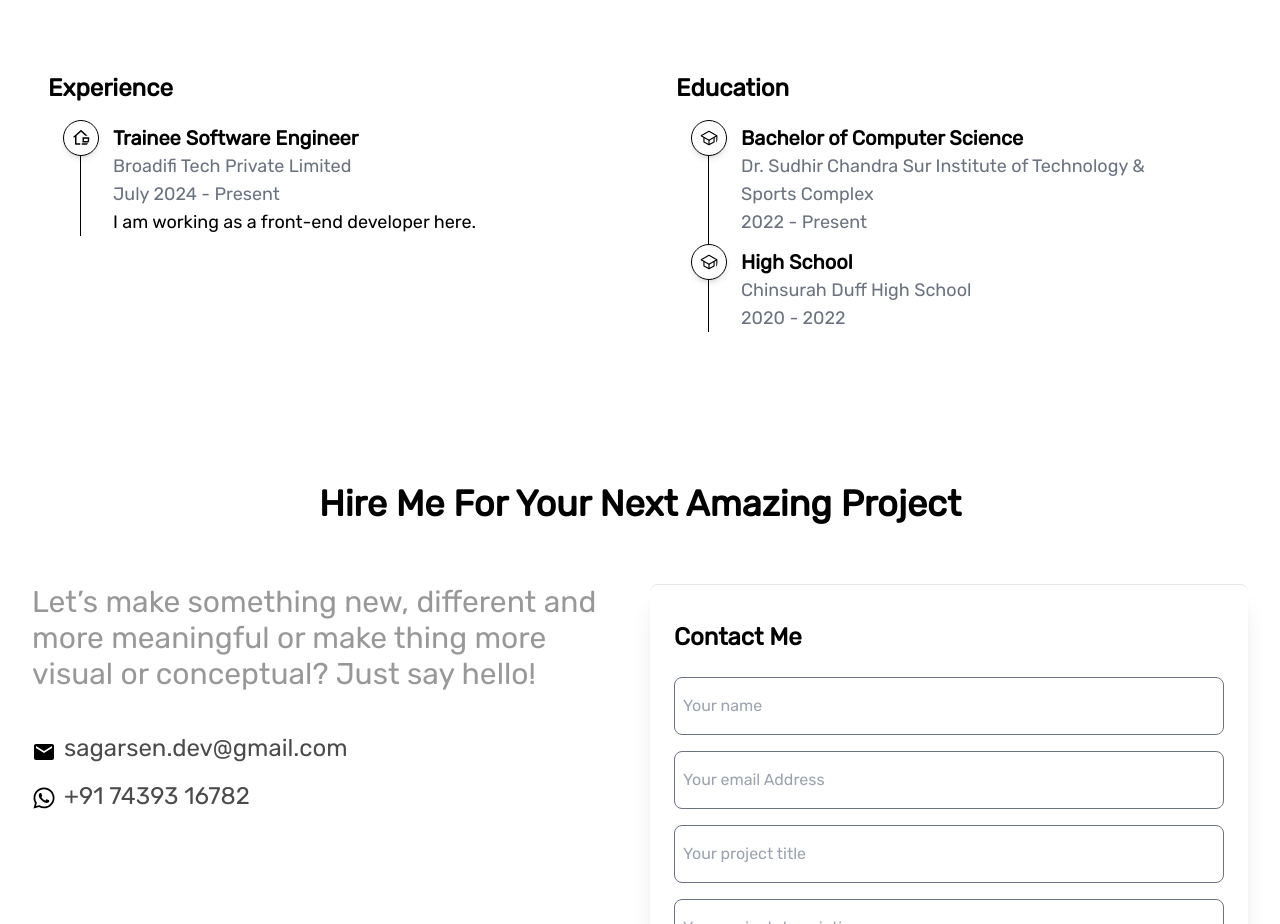
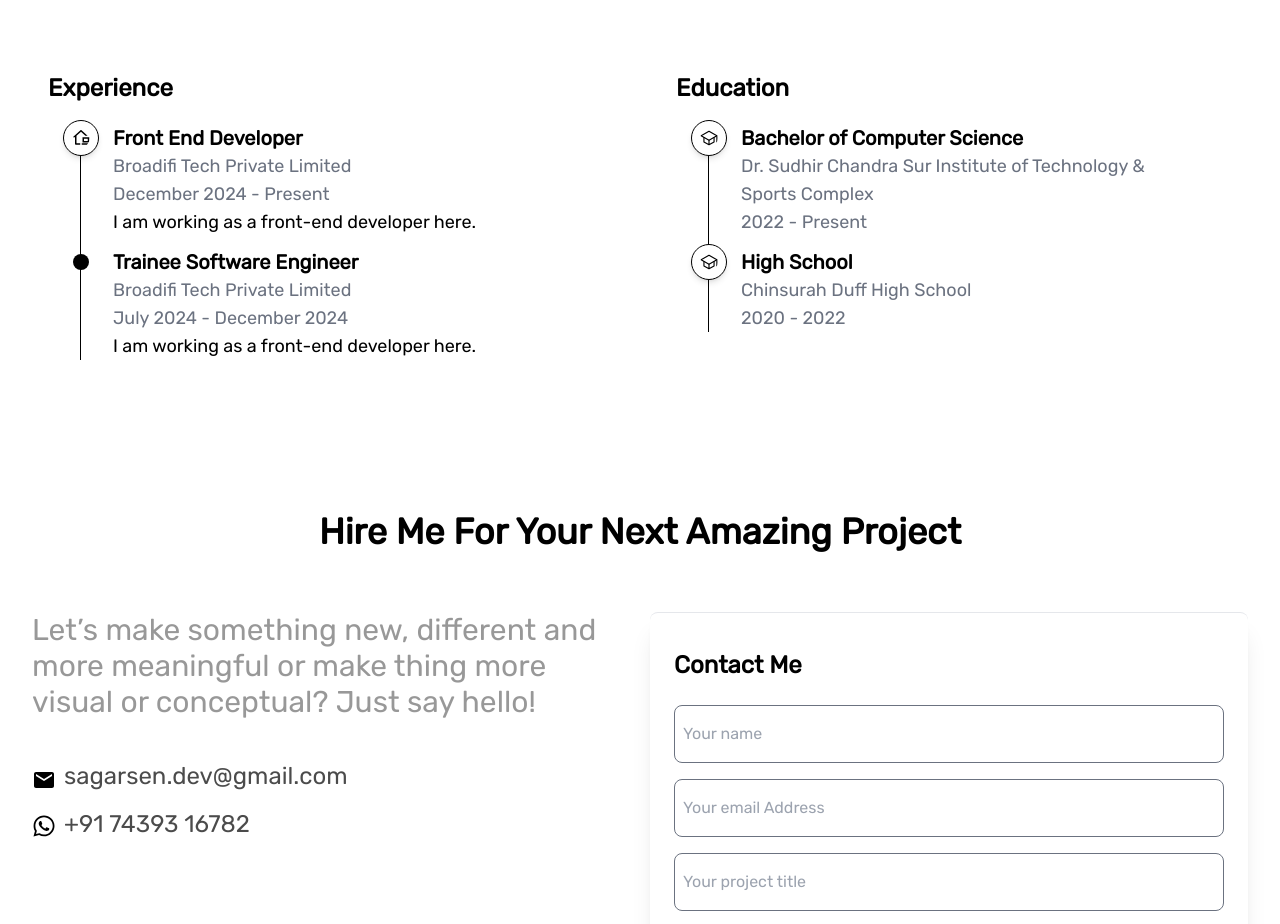
Before and after one commit to sagarsen2023/portfolio, a Next.js app: page / in a window 1280 px wide. Shown: the part 2420-3344 px from the top of the page. Built offline with nearby package versions, Linux system fonts and the light colour scheme; no server answers.

Commit message:
Refactor ExperienceCard component layout and update professional background data

```diff
--- a/src/components/Experience-Card.tsx
+++ b/src/components/Experience-Card.tsx
@@ -23,12 +23,15 @@ function ExperienceCard({ experience }: { experience: ExperienceInterface[] }) {
                   <p>{experience.company}</p>
                   <p>{experience.duration}</p>
                 </div>
-                <div className="text-sm lg:text-lg">{experience.description}</div>
+                <div className="text-sm lg:text-lg">
+                  {experience.description}
+                </div>
               </div>
             );
           }
           return (
             <div key={index} className="mb-3 relative">
+              <div className="absolute top-1.5 -left-[40px] p-2 bg-black dark:bg-white rounded-full" />
               <div className="text-lg lg:text-xl font-semibold">
                 {experience.title}
               </div>
--- a/src/data/my-portfolio-data.ts
+++ b/src/data/my-portfolio-data.ts
@@ -137,7 +137,13 @@ const professionalBackground: ProfessionalBackgroundSectionInterface = {
     {
       title: "Trainee Software Engineer",
       company: "Broadifi Tech Private Limited",
-      duration: "July 2024 - Present",
+      duration: "July 2024 - December 2024",
+      description: "I am working as a front-end developer here.",
+    },
+    {
+      title: "Front End Developer",
+      company: "Broadifi Tech Private Limited",
+      duration: "December 2024 - Present",
       description: "I am working as a front-end developer here.",
     },
   ],
```
